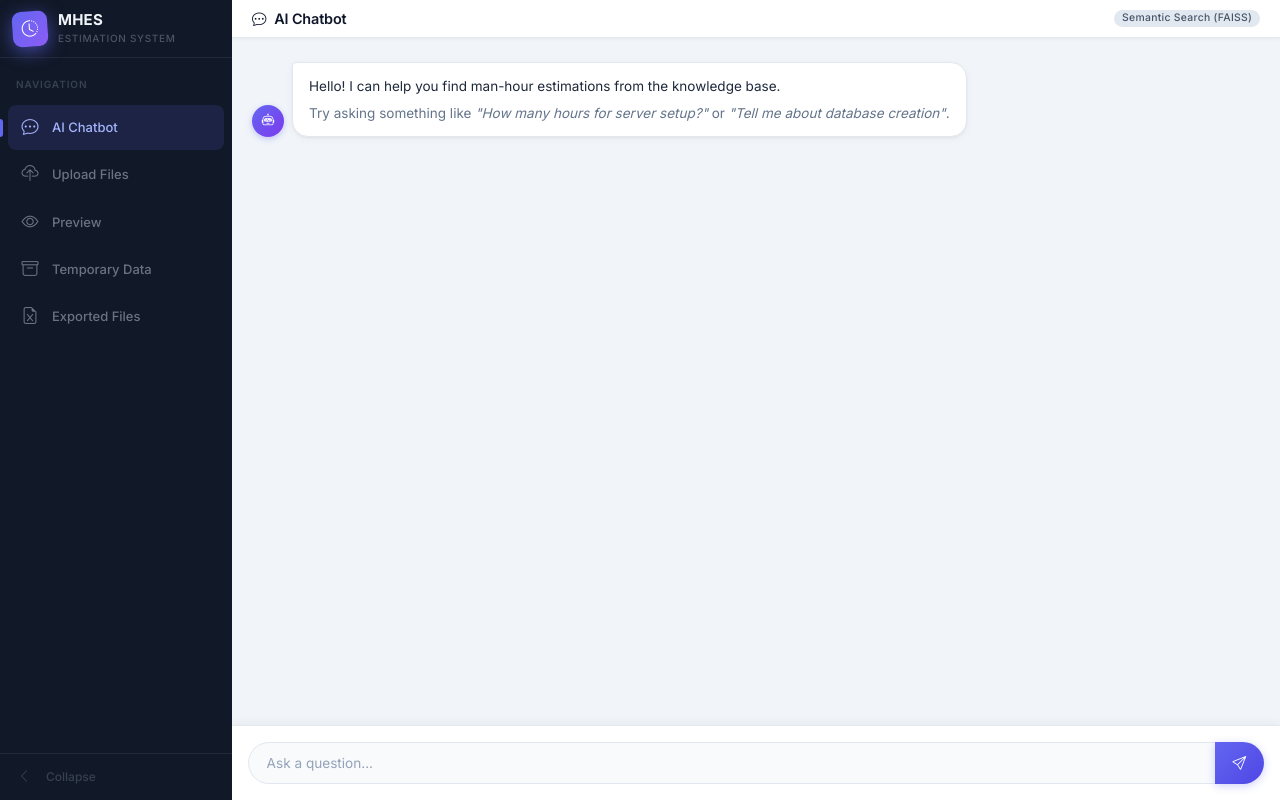
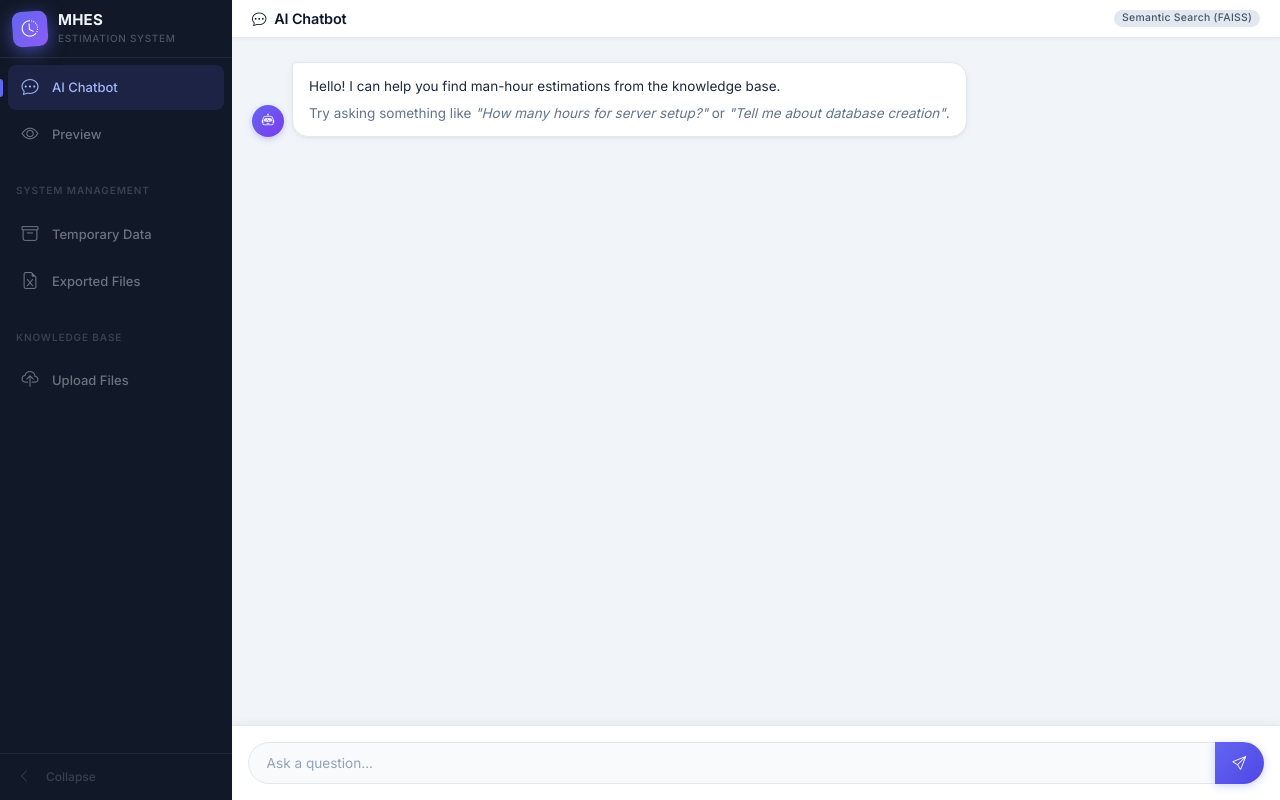
Before and after one commit to nhlynn/manhour-prediction, a Flask app: page / in a window 1280 px wide. Run offline with Flask 3, Linux system fonts and the light colour scheme; data that the repository does not hold is empty.

Commit message:
change menu design

```diff
--- a/templates/base.html
+++ b/templates/base.html
@@ -143,13 +143,15 @@
         }
 
         /* Nav */
+        .sidebar-nav-scroll {
+            flex: 1;
+            overflow-y: auto;
+            overflow-x: hidden;
+        }
         .sidebar-nav {
-            flex: 1;
             padding: 0.375rem 0;
             list-style: none;
             margin: 0;
-            overflow-y: auto;
-            overflow-x: hidden;
         }
         .sidebar-nav li { padding: 1px 8px; }
 
@@ -388,7 +390,8 @@
                     <span class="brand-sub">Estimation System</span>
                 </div>
             </a>
-            <div class="sidebar-section-label">Navigation</div>
+            <div class="sidebar-nav-scroll">
+                <!-- <div class="sidebar-section-label">Navigation</div> -->
                 <ul class="sidebar-nav">
                     <li>
                         <a href="/" id="navAiChatbot" class="{% if request.path == '/' %}active{% endif %}" title="AI Chatbot">
@@ -397,22 +400,15 @@
                         </a>
                     </li>
                      <li>
-                    <a href="/upload" class="{% if request.path.startswith('/upload') %}active{% endif %}" title="Upload Files">
-                        <i class="bi bi-cloud-upload"></i>
-                        <span class="nav-label">Upload Files</span>
-                        {% if missing_embeddings_count is defined and missing_embeddings_count > 0 %}
-                        <span class="nav-badge badge rounded-pill bg-warning text-dark" title="{{ missing_embeddings_count }} file(s) missing embeddings">
-                            {{ missing_embeddings_count }}
-                        </span>
-                        {% endif %}
-                    </a>
-                </li>
-                <li>
                         <a href="/preview" class="{% if request.path == '/preview' %}active{% endif %}" title="Preview">
                             <i class="bi bi-eye"></i>
                             <span class="nav-label">Preview</span>
                         </a>
                     </li>
+                </ul>
+
+                <div class="sidebar-section-label">System Management</div>
+                <ul class="sidebar-nav">
                     <li>
                         <a href="/preview/temp" id="navTempData" class="{% if request.path == '/preview/temp' %}active{% endif %}" title="Temporary Data">
                             <i class="bi bi-archive"></i>
@@ -427,6 +423,22 @@
                         </a>
                     </li>
                 </ul>
+
+                <div class="sidebar-section-label">Knowledge Base</div>
+                <ul class="sidebar-nav">
+                    <li>
+                        <a href="/upload" class="{% if request.path.startswith('/upload') %}active{% endif %}" title="Upload Files">
+                            <i class="bi bi-cloud-upload"></i>
+                            <span class="nav-label">Upload Files</span>
+                            {% if missing_embeddings_count is defined and missing_embeddings_count > 0 %}
+                            <span class="nav-badge badge rounded-pill bg-warning text-dark" title="{{ missing_embeddings_count }} file(s) missing embeddings">
+                                {{ missing_embeddings_count }}
+                            </span>
+                            {% endif %}
+                        </a>
+                    </li>
+                </ul>
+            </div>
             <button class="sidebar-toggle" id="sidebarToggle" title="Collapse sidebar">
                 <i class="bi bi-chevron-left"></i>
                 <span class="toggle-label">Collapse</span>
```
Also changed, not shown: 2 other files. Lines whose indentation alone changed are shown as unchanged.
